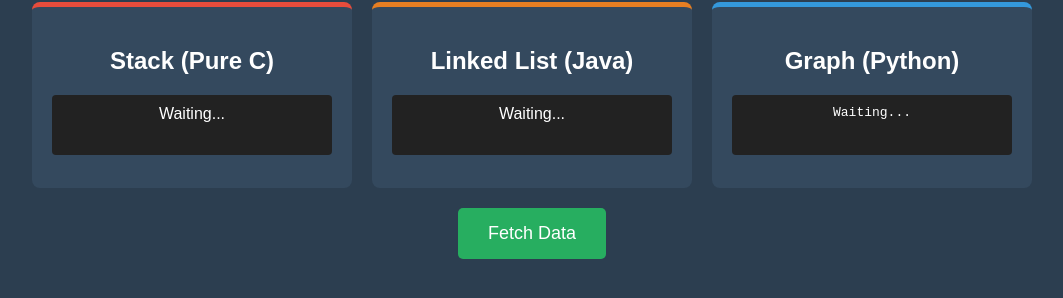
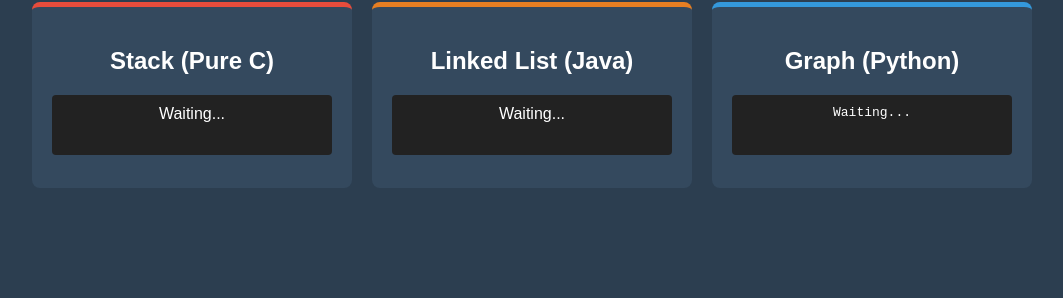
Before and after one commit to cppjp123/aks_data_structures, a plain HTML site: page ui/index.html in a window 1280 px wide. Shown: the part 96-394 px from the top of the page, without its empty margins (108-1171 px from the left). Drawn offline with Linux system fonts and the light colour scheme.

Commit message:
Update index.html

```diff
--- a/ui/index.html
+++ b/ui/index.html
@@ -25,7 +25,6 @@
             </div>
         </div>
 
-        <button id="refresh-btn">Fetch Data</button>
         <div id="error-msg"></div>
     </div>
     <script src="app.js"></script>
```
